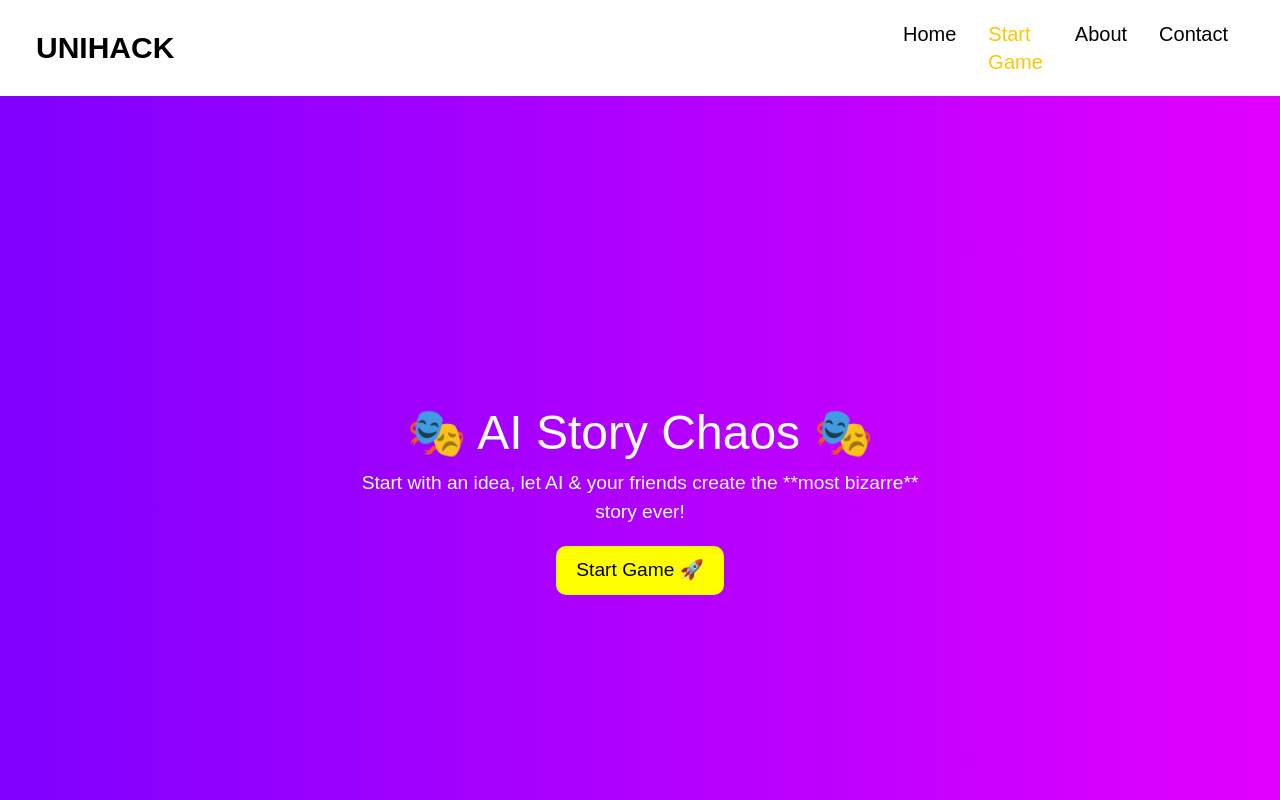
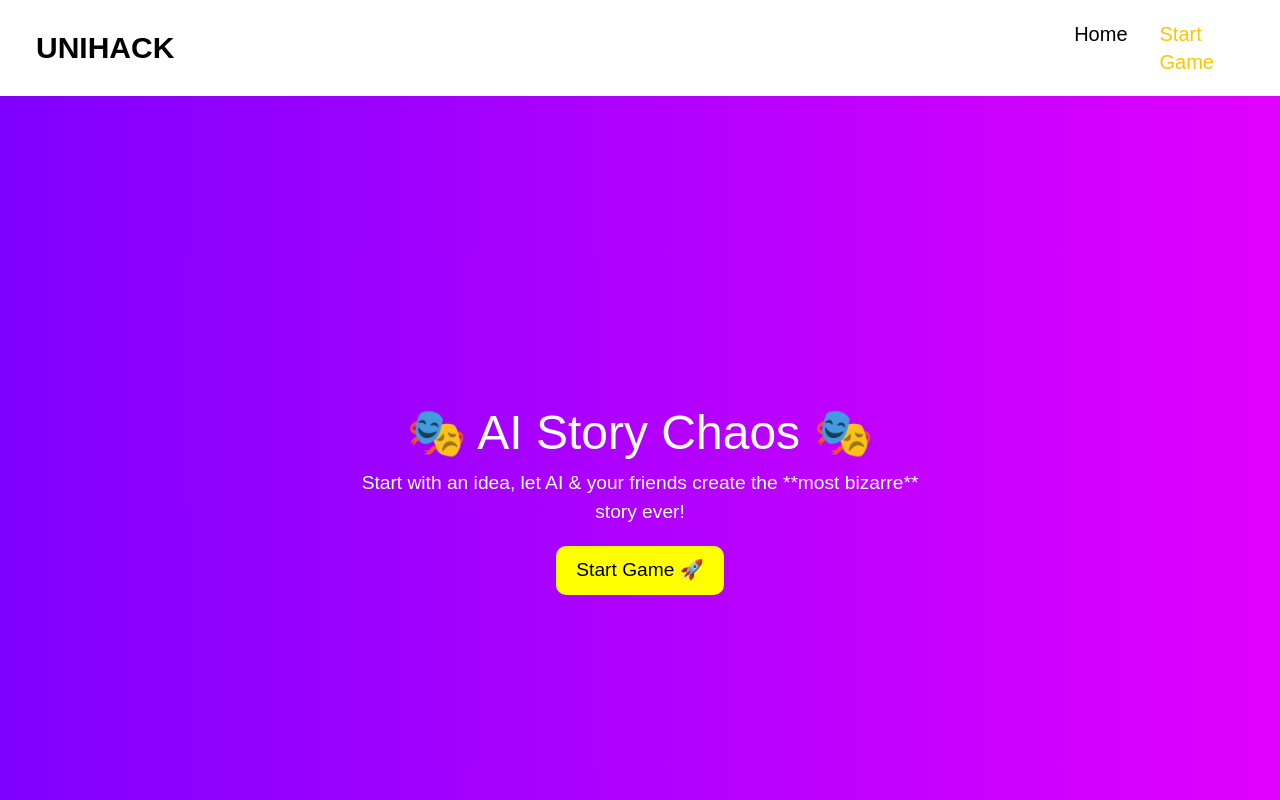
Before and after one commit to Team-Honest/UNIHACK, a Next.js app in the folder frontend/: page / in a window 1280 px wide. Shown: the top 800 px of the page. Built offline with nearby package versions, Linux system fonts and the light colour scheme.

Commit message:
updated footer and navbar

```diff
--- a/frontend/components/Footer.jsx
+++ b/frontend/components/Footer.jsx
@@ -10,7 +10,7 @@ import {
 
 const Footer = () => {
   return (
-    <div className='max-w-[1240px] mx-auto py-16 px-4 grid lg:grid-cols-3 gap-8 text-black'>
+    <div className='max-w-[1240px] bg-white mx-auto py-16 px-4 grid lg:grid-cols-3 gap-8 text-black'>
         <div>
            <h1 className="text-3xl font-bold w-full text-purple">UNIHACK</h1>
             <p className='py-4 '>Lorem ipsum dolor sit amet consectetur adipisicing elit. Alias aliquam quod dolore fuga cupiditate! Aspernatur, sint modi? Laboriosam ad odio dolor ducimus fugiat porro consectetur quas corporis, iusto delectus quibusdam.</p>
--- a/frontend/components/Navbar.jsx
+++ b/frontend/components/Navbar.jsx
@@ -9,14 +9,13 @@ const Navbar = () => {
   };
 
   return (
-    <div className="flex text-black items-center h-24 justify-between px-4 mx-auto max-w-[1240px]">
+    <div className="flex text-black bg-white items-center h-24 justify-between px-4 mx-auto  max-w-[1240px]">
 
-        <h1 className="text-3xl font-bold w-full">UNIHACK</h1>
-        <ul className='hidden md:flex text-xl'>
-            <li className='p-4'>Home</li>
+        <h1 className="text-3xl font-bold w-full justify-between">UNIHACK</h1>
+        <ul className='hidden md:flex text-xl w-auto '>
+            <li className='p-4 hover:'>Home</li>
             <li className='p-4 text-yellow-400'>Start Game</li>
-            <li className='p-4'>About</li>
-            <li className='p-4'>Contact</li>
+
         </ul>
         <div onClick={handleNav} className='block md:hidden'>
             {!nav ? <AiOutlineClose size={20}/> : <AiOutlineMenu size={20}/>}
@@ -25,11 +24,10 @@ const Navbar = () => {
         </div>
         <div className={nav ? 'fixed left-0 top-0 w-[40%] border-r border-r-gray-900 h-full bg-[#000300] ease-in-out duration-500': 'ease-in-out duration-500 fixed left-[-100%]'}>
           <h1 className="text-3xl font-bold w-full text-purple m-3">REACT. LAB</h1>
-          <ul className='p-4 uppercase '>
+          <ul className='p-4 uppercase w-auto '>
             <li className='p-4 border-b border-gray-600'>Home</li>
             <li className='p-4 border-b border-gray-600'>Start Game</li>
-            <li className='p-4 border-b border-gray-600'>About</li>
-            <li className='p-4 border-b border-gray-600'>Contact</li>
+
 
           </ul>
         </div>
--- /dev/null
+++ b/frontend/utils/api.js
@@ -0,0 +1,22 @@
+import axios from "axios";
+
+// Backend base URL
+const API_BASE_URL = "http://localhost:8000/api";
+
+/**
+ * Send text message to the backend for processing.
+ * @param {string} userInput - The message to send.
+ * @returns {Promise<object>} - The response from the backend.
+ */
+export const sendMessageToBackend = async (userInput) => {
+  try {
+    const response = await axios.post(`${API_BASE_URL}/generate_story/`, {
+      message: userInput,
+    });
+
+    return response.data;
+  } catch (error) {
+    console.error("Error sending message:", error.response?.data || error.message);
+    return { success: false, error: "Failed to send message to the backend." };
+  }
+};
```
